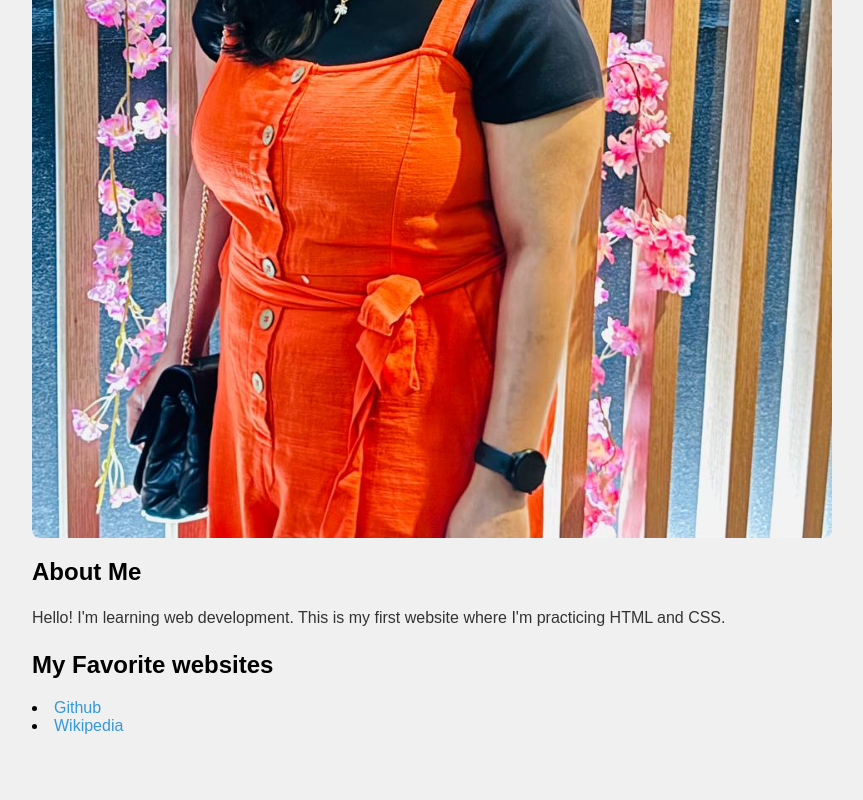
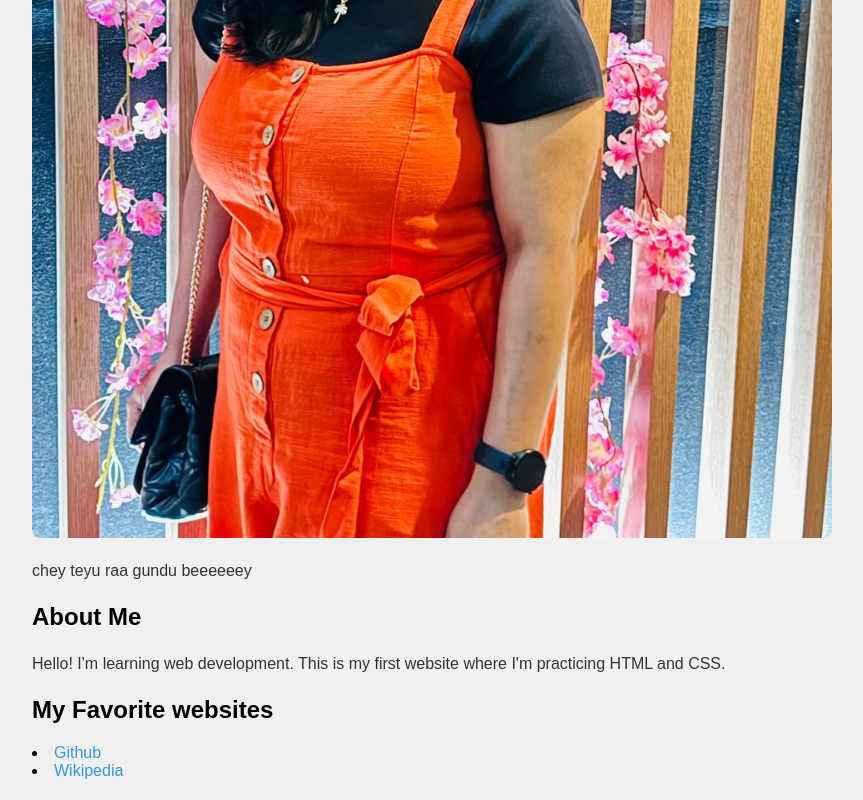
Before and after one commit to Puneetkumarboinpally/website, a plain HTML site: page portfolio-website/index.html in a window 1280 px wide. Shown: the part 629-1429 px from the top of the page, without its empty margins (208-1071 px from the left). Before the commit the page ends 1384 px from the top, so only its background shows below. Drawn offline with Linux system fonts and the light colour scheme.

```diff
--- a/portfolio-website/index.html
+++ b/portfolio-website/index.html
@@ -50,6 +50,7 @@
     <h1>WElcome to My Profile</h1>
     <!-- Adding an image -->
 <img src="/portfolio-website/lavanya.jpg" alt="Profile picture">
+<p>chey teyu raa gundu beeeeeey</p>
 <h2>About Me</h2>
 <p>
     Hello! I'm learning web development. This is my first website where I'm practicing HTML and CSS.
```
